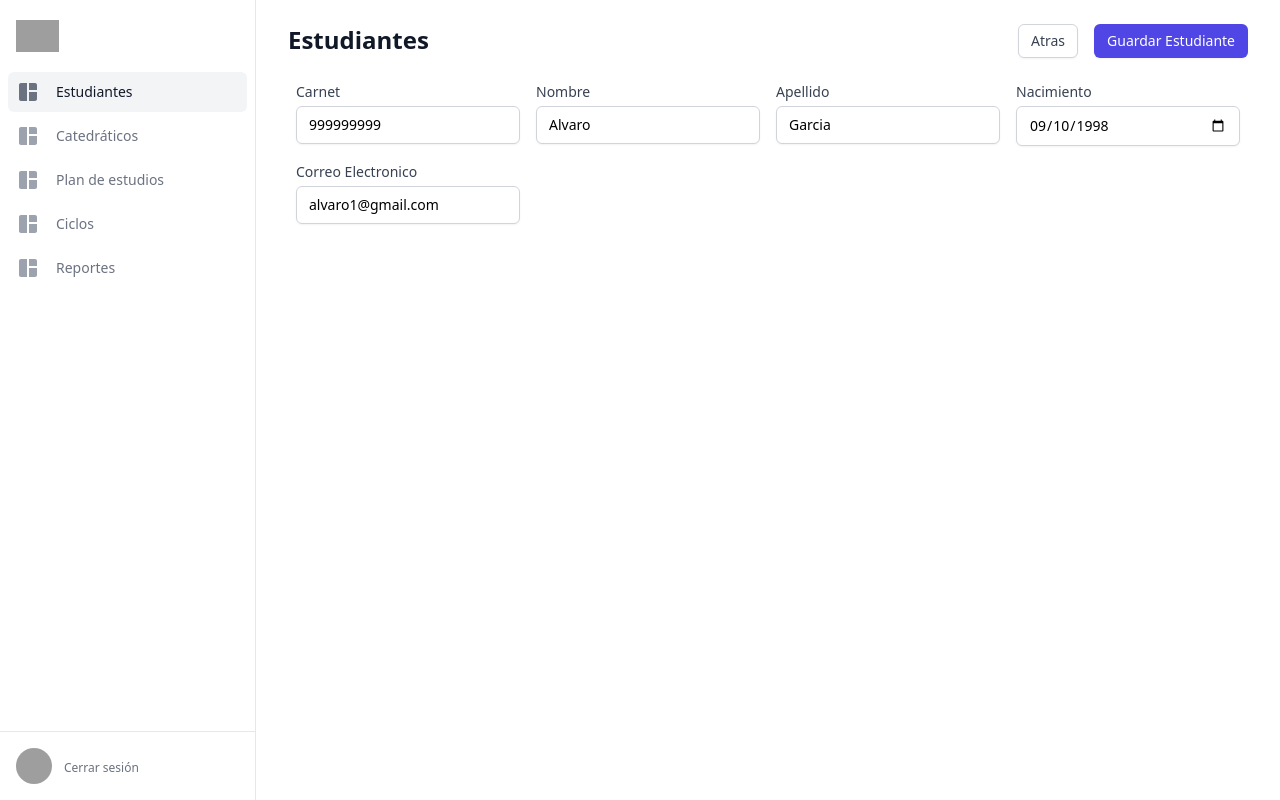
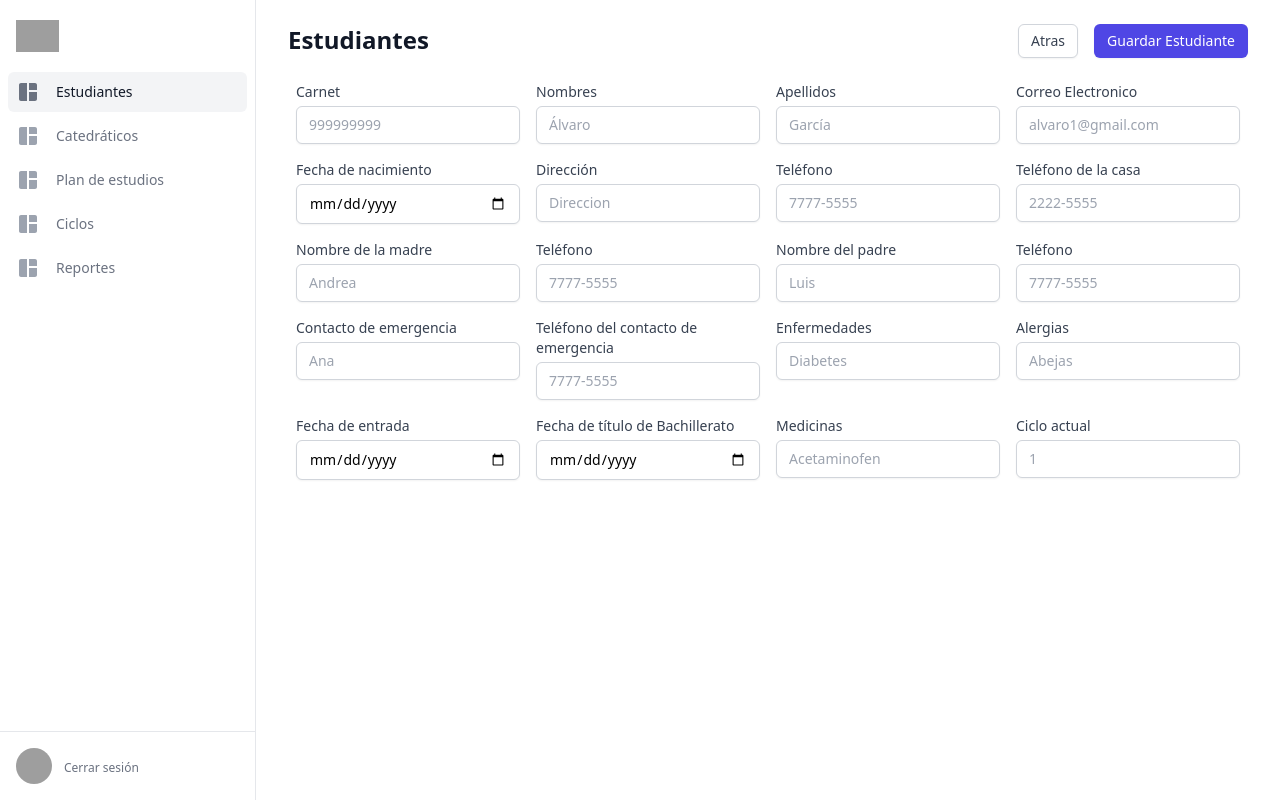
Before and after one commit to ITPSM-UCA/itpsm-site, a Next.js app: page /dashboard/estudiantes in a window 1280 px wide. Both pictures are taken after a click on the button "Nuevo Estudiante". Built offline with nearby package versions, Linux system fonts and the light colour scheme; grey boxes are pictures that could not be loaded.

Commit message:
[ADDED] Progress on new student form

```diff
--- a/package.json
+++ b/package.json
@@ -20,6 +20,7 @@
     "react-dom": "^18.0.0",
     "react-hook-form": "^7.25.0",
     "react-icons": "^4.3.1",
+    "react-number-format": "^4.9.3",
     "react-redux": "^7.2.6",
     "redux": "^4.1.2",
     "redux-thunk": "^2.4.1",
--- a/src/components/Layout/User/UserInfo.tsx
+++ b/src/components/Layout/User/UserInfo.tsx
@@ -7,11 +7,7 @@ const UserInfo = () => {
     <div className="flex-shrink-0 w-full group block">
       <div className="flex items-center">
         <div>
-          <img
-            className="inline-block h-9 w-9 rounded-full"
-            src="https://images.unsplash.com/photo-1472099645785-5658abf4ff4e?ixlib=rb-1.2.1&ixid=eyJhcHBfaWQiOjEyMDd9&auto=format&fit=facearea&facepad=2&w=256&h=256&q=80"
-            alt=""
-          />
+          <img className="inline-block h-9 w-9 rounded-full" src="https://itpsm.edu.sv/wp-content/uploads/2019/01/logo-ITPSM-p.jpg" alt="ITPSM" />
         </div>
         <div className="ml-3">
           <p className="text-sm font-medium text-gray-700 group-hover:text-gray-900">
--- a/src/components/Students/StudentForm.tsx
+++ b/src/components/Students/StudentForm.tsx
@@ -2,6 +2,7 @@ import * as yup from 'yup'
 import { useForm } from 'react-hook-form'
 import { yupResolver } from '@hookform/resolvers/yup'
 import CustomInput from 'components/UI/Form/CustomInput'
+import PhoneNumberInput from 'components/UI/Form/PhoneNumberInput'
 
 interface Props {
   data: any
@@ -13,7 +14,7 @@ const StudentForm = ({ data, toggleForm }: Props) => {
     register,
     handleSubmit,
     formState,
-    // control,
+    control,
     // reset,
     // watch
   } = useForm({
@@ -62,6 +63,7 @@ const StudentForm = ({ data, toggleForm }: Props) => {
             error={errors?.carnet}
             disabled={isSubmitting}
             register={register}
+            placeholder="999999999"
           />
         </div>
 
@@ -69,10 +71,11 @@ const StudentForm = ({ data, toggleForm }: Props) => {
           <CustomInput
             type="text"
             name="name"
-            label="Nombre"
+            label="Nombres"
             error={errors?.name}
             disabled={isSubmitting}
             register={register}
+            placeholder="Álvaro"
           />
         </div>
 
@@ -80,24 +83,13 @@ const StudentForm = ({ data, toggleForm }: Props) => {
           <CustomInput
             type="text"
             name="last_name"
-            label="Apellido"
+            label="Apellidos"
             error={errors?.last_name}
             disabled={isSubmitting}
             register={register}
+            placeholder="García"
           />
         </div>
-
-        <div className="w-1/4 p-2">
-          <CustomInput
-            type="date"
-            name="birth_date"
-            label="Nacimiento"
-            error={errors?.birth_date}
-            disabled={isSubmitting}
-            register={register}
-          />
-        </div>
-
         <div className="w-1/4 p-2">
           <CustomInput
             type="text"
@@ -106,6 +98,180 @@ const StudentForm = ({ data, toggleForm }: Props) => {
             error={errors?.email}
             disabled={isSubmitting}
             register={register}
+            placeholder="alvaro1@gmail.com"
+          />
+        </div>
+        <div className="w-1/4 p-2">
+          <CustomInput
+            type="date"
+            name="birth_date"
+            label="Fecha de nacimiento"
+            error={errors?.birth_date}
+            disabled={isSubmitting}
+            register={register}
+          />
+        </div>
+        <div className="w-1/4 p-2">
+          <CustomInput
+            type="text"
+            name="address"
+            label="Dirección"
+            error={errors?.address}
+            disabled={isSubmitting}
+            register={register}
+            placeholder="Direccion"
+          />
+        </div>
+        <div className="w-1/4 p-2">
+          <PhoneNumberInput
+            type="tel"
+            name="phone_number"
+            label="Teléfono"
+            error={errors?.phone_number}
+            disabled={isSubmitting}
+            control={control}
+            placeholder="7777-5555"
+          />
+        </div>
+        <div className="w-1/4 p-2">
+          <PhoneNumberInput
+            type="tel"
+            name="home_phone_number"
+            label="Teléfono de la casa"
+            error={errors?.home_phone_number}
+            disabled={isSubmitting}
+            control={control}
+            placeholder="2222-5555"
+          />
+        </div>
+        <div className="w-1/4 p-2">
+          <CustomInput
+            type="text"
+            name="mother_name"
+            label="Nombre de la madre"
+            error={errors?.mother_name}
+            disabled={isSubmitting}
+            register={register}
+            placeholder="Andrea"
+          />
+        </div>
+        <div className="w-1/4 p-2">
+          <PhoneNumberInput
+            type="tel"
+            name="mother_phone_number"
+            label="Teléfono"
+            error={errors?.mother_phone_number}
+            disabled={isSubmitting}
+            control={control}
+            placeholder="7777-5555"
+          />
+        </div>
+        <div className="w-1/4 p-2">
+          <CustomInput
+            type="text"
+            name="father_name"
+            label="Nombre del padre"
+            error={errors?.father_name}
+            disabled={isSubmitting}
+            register={register}
+            placeholder="Luis"
+          />
+        </div>
+        <div className="w-1/4 p-2">
+          <PhoneNumberInput
+            type="tel"
+            name="father_phone_number"
+            label="Teléfono"
+            error={errors?.father_phone_number}
+            disabled={isSubmitting}
+            control={control}
+            placeholder="7777-5555"
+          />
+        </div>
+        <div className="w-1/4 p-2">
+          <CustomInput
+            type="text"
+            name="emergency_contact_name"
+            label="Contacto de emergencia"
+            error={errors?.emergency_contact_name}
+            disabled={isSubmitting}
+            register={register}
+            placeholder="Ana"
+          />
+        </div>
+        <div className="w-1/4 p-2">
+          <PhoneNumberInput
+            type="tel"
+            name="emergency_contact_phone"
+            label="Teléfono del contacto de emergencia"
+            error={errors?.emergency_contact_phone}
+            disabled={isSubmitting}
+            control={control}
+            placeholder="7777-5555"
+          />
+        </div>
+        <div className="w-1/4 p-2">
+          <CustomInput
+            type="text"
+            name="diseases"
+            label="Enfermedades"
+            error={errors?.diseases}
+            disabled={isSubmitting}
+            register={register}
+            placeholder="Diabetes"
+          />
+        </div>
+        <div className="w-1/4 p-2">
+          <CustomInput
+            type="text"
+            name="allergies"
+            label="Alergias"
+            error={errors?.allergies}
+            disabled={isSubmitting}
+            register={register}
+            placeholder="Abejas"
+          />
+        </div>
+        <div className="w-1/4 p-2">
+          <CustomInput
+            type="date"
+            name="entry_date"
+            label="Fecha de entrada"
+            error={errors?.entry_date}
+            disabled={isSubmitting}
+            register={register}
+          />
+        </div>
+        <div className="w-1/4 p-2">
+          <CustomInput
+            type="date"
+            name="date_high_school_degree"
+            label="Fecha de título de Bachillerato"
+            error={errors?.date_high_school_degree}
+            disabled={isSubmitting}
+            register={register}
+          />
+        </div>
+        <div className="w-1/4 p-2">
+          <CustomInput
+            type="text"
+            name="medicines"
+            label="Medicinas"
+            error={errors?.medicines}
+            disabled={isSubmitting}
+            register={register}
+            placeholder="Acetaminofen"
+          />
+        </div>
+        <div className="w-1/4 p-2">
+          <CustomInput
+            type="text"
+            name="current_school_cycle"
+            label="Ciclo actual"
+            error={errors?.current_school_cycle}
+            disabled={isSubmitting}
+            register={register}
+            placeholder="1"
           />
         </div>
       </div>
@@ -114,18 +280,33 @@ const StudentForm = ({ data, toggleForm }: Props) => {
 }
 
 const schema = yup.object().shape({
-  carnet: yup.string().required('Campo obligatiorio'),
-  name: yup.string().required('Campo obligatiorio'),
-  last_name: yup.string().required('Campo obligatiorio'),
-  birth_date: yup.string().required('Campo obligatiorio'),
-  email: yup.string().required('Campo obligatiorio').email('Email inválido'),
-  address: yup.string().required('Campo obligatiorio'),
+  carnet: yup.string().required('Este campo es obligatorio.'),
+  name: yup.string().required('Este campo es obligatorio.'),
+  last_name: yup.string().required('Este campo es obligatorio.'),
+  email: yup.string().required('Este campo es obligatorio.').email('Dirección de correo no válida.'),
+  birth_date: yup.string().required('Este campo es obligatorio.'),
+  address: yup.string().nullable(),
   phone_number: yup.string().nullable(),
   home_phone_number: yup.string().nullable(),
-  gender: yup.string().required('Campo obligatorio'),
-  relationship: yup.string().required('Campo obligatorio'),
-  status: yup.string().required('Campo obligatorio'),
-  //Agregar los campos que hacen falta
+  gender: yup.string().required('Este campo es obligatorio.'), // queda pendiente
+  relationship: yup.string().required('Este campo es obligatorio.'), // queda pendiente
+  status_id: yup.string().required('Este campo es obligatorio.'), // queda pendiente
+  blood_type: yup.string().nullable(), // queda pendiente
+  mother_name: yup.string().nullable(),
+  mother_phone_number: yup.string().nullable(),
+  father_name: yup.string().nullable(),
+  father_phone_number: yup.string().nullable(),
+  emergency_contact_name: yup.string().nullable(),
+  emergency_contact_phone: yup.string().nullable(),
+  diseases: yup.string().nullable(),
+  allergies: yup.string().nullable(),
+  entry_date: yup.string().required('Este campo es obligatorio.'),
+  date_high_school_degree: yup.string().required('Este campo es obligatorio.'),
+  municipality_id: yup.string().required('Este campo es obligatorio.'), // queda pendiente
+  department_id: yup.string().required('Este campo es obligatorio.'), // queda pendiente
+  country_id: yup.string().required('Este campo es obligatorio.'), // queda pendiente
+  medicines: yup.string().nullable(),
+  current_school_cycle: yup.number(),
 })
 
 export default StudentForm
--- a/src/components/UI/Form/CustomInput.tsx
+++ b/src/components/UI/Form/CustomInput.tsx
@@ -10,6 +10,7 @@ interface Props extends InputHTMLAttributes<HTMLInputElement> {
   register?: any,
   required?: boolean,
   containerClassName?: string,
+  placeholder?: string,
 }
 
 const inputClassName = 'appearance-none block w-full px-3 py-2 border border-gray-300 rounded-md shadow-sm placeholder-gray-400 focus:outline-none focus:ring-indigo-500 focus:border-indigo-500 sm:text-sm'
@@ -20,6 +21,7 @@ const CustomInput = ({
   error,
   register,
   required,
+  placeholder,
   ...rest
 }: Props) => (
   <div>
@@ -32,6 +34,7 @@ const CustomInput = ({
     </label>
     <div className="mt-1">
       <input
+        placeholder={placeholder}
         name={name}
         className={`${inputClassName} ${error ? 'border-red-500' : 'border-sgray-300'}`}
         {...(register && register(name, { required }))}
--- /dev/null
+++ b/src/components/UI/Form/PhoneNumberInput.tsx
@@ -0,0 +1,47 @@
+/* eslint-disable react/jsx-props-no-spreading */
+import NumberFormat from 'react-number-format'
+import { Controller } from 'react-hook-form'
+
+const PhoneNumberInput = ({
+  label,
+  name,
+  error,
+  control,
+  required,
+  rest,
+  placeholder,
+}:any) => (
+  <div>
+    <label
+      aria-required={required}
+      htmlFor={name}
+      className="block text-sm font-medium text-gray-700 mb-1"
+    >
+      {label}
+    </label>
+    <Controller
+      control={control}
+      name={name}
+      render={({
+        field: { onChange, onBlur, value },
+      }:any) => (
+        <NumberFormat
+          name={name}
+          format="####-####"
+          mask="_"
+          onChange={onChange}
+          onBlur={onBlur}
+          placeholder={placeholder}
+          value={value}
+          className={`${inputClassName} ${error ? 'border-red-500' : 'border-sgray-300'}`}
+          {...rest}
+        />
+      )}
+    />
+    {error && <span className="text-red-500 text-xs">{error.message}</span>}
+  </div>
+)
+
+const inputClassName = 'appearance-none block w-full px-3 py-2 border border-gray-300 rounded-md shadow-sm placeholder-gray-400 focus:outline-none focus:ring-indigo-500 focus:border-indigo-500 sm:text-sm'
+
+export default PhoneNumberInput
--- a/src/pages/dashboard/estudiantes.tsx
+++ b/src/pages/dashboard/estudiantes.tsx
@@ -25,7 +25,7 @@ const Students: NextPage = () => {
     })
   })
 
-  const toggleForm = () => setShowForm((prev:boolean) => !prev)
+  const toggleForm = () => setShowForm((prev: boolean) => !prev)
 
   return (
     <Layout>
@@ -69,29 +69,59 @@ const data = [
   { name: 'Zerya Betül', surname: 'Baran', birthYear: 2017, birthCity: 34 },
 ]
 
+// const initialData = {
+//   carnet: '999999999',
+//   name: 'Alvaro',
+//   last_name: 'Garcia',
+//   email: 'alvaro1@gmail.com',
+//   birth_date: '1998-09-10',
+//   address: 'En Tepecoyo',
+//   phone_number: '7777-5555',
+//   home_phone_number: '2222-2222',
+//   gender: 'M',
+//   relationship: 'S',
+//   status: 'A',
+//   blood_type: 'RH+',
+//   mother_name: 'Nombre de la madre',
+//   mother_phone_number: '7777-7777',
+//   father_name: '',
+//   father_phone_number: '',
+//   emergency_contact_name: 'Contacto de emergencia',
+//   emergency_contact_phone: '7777-7777',
+//   municipality_id: 3,
+//   department_id: 14,
+//   country_id: 1,
+//   status_id: 1,
+// }
+
 const initialData = {
-  carnet: '999999999',
-  name: 'Alvaro',
-  last_name: 'Garcia',
-  email: 'alvaro1@gmail.com',
-  birth_date: '1998-09-10',
-  address: 'En Tepecoyo',
-  phone_number: '7777-7777',
-  home_phone_number: '2222-2222',
+  carnet: '',
+  name: '',
+  last_name: '',
+  email: '',
+  birth_date: '',
+  address: '',
+  phone_number: '',
+  home_phone_number: '',
   gender: 'M',
   relationship: 'S',
-  status: 'A',
+  status_id: '',
   blood_type: 'RH+',
-  mother_name: 'Nombre de la madre',
-  mother_phone_number: '7777-7777',
+  mother_name: '',
+  mother_phone_number: '',
   father_name: '',
   father_phone_number: '',
-  emergency_contact_name: 'Contacto de emergencia',
-  emergency_contact_phone: '7777-7777',
+  emergency_contact_name: '',
+  emergency_contact_phone: '',
+  diseases: '',
+  allergies: '',
+  entry_date: '',
+  date_high_school_degree: '',
   municipality_id: 3,
   department_id: 14,
   country_id: 1,
-  status_id: 1,
+  medicines: '',
+  current_school_cycle: '',
 }
 
 export default Students
```
